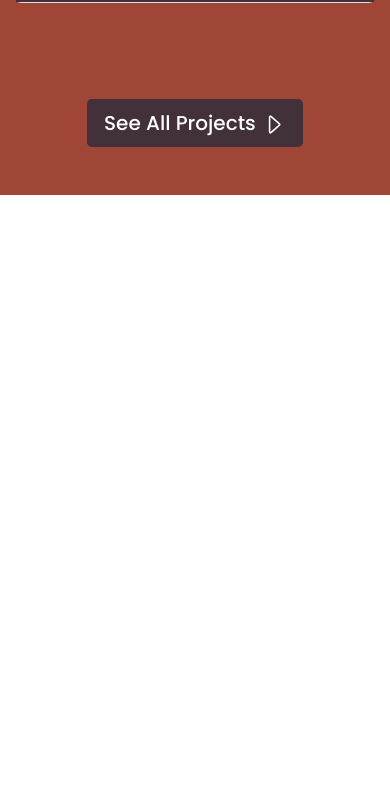
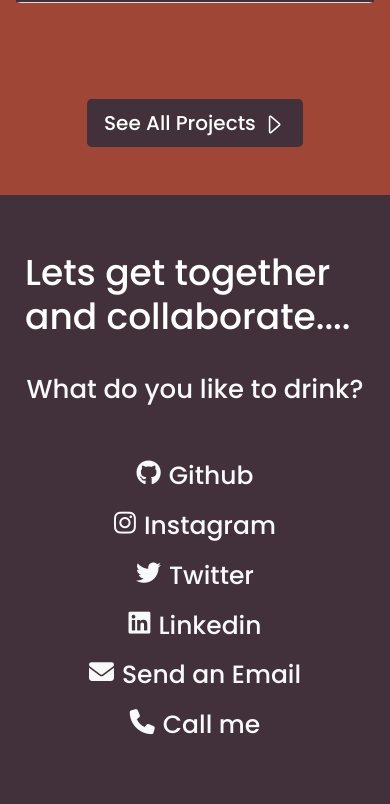
Before and after one commit to michaeldilulo/Personal-Portfolio, a plain HTML site: page index.html in a window 390 px wide. Shown: the part 2994-3798 px from the top of the page. Before the commit the page ends 3189 px from the top, so only its background shows below. Drawn offline with nearby package versions, Linux system fonts and the light colour scheme.

Commit message:
Footer, mobile responsive

```diff
--- a/index.html
+++ b/index.html
@@ -141,11 +141,52 @@
 
     </main>
 
-    <footer></footer>
+    <footer>
+
+        <div class="container-fluid">
+            <div class="row">
+                <div class="col-md-12 d-flex justify-content-center pt-5 portfolio-header">
+                    <h1 class="portfolio-footer-heading portfolio-heading-content">
+                        Lets get together and collaborate....
+                    </h1>
+                </div>
+            </div>
+        </div>
+        <div class="container-fluid">
+            <div class="row">
+                <div
+                    class="col-md-12 d-flex justify-content-center portfolio-footer-text pt-4 pb-4 portfolio-header text-light">
+                    What do you like to drink?
+                </div>
+            </div>
+        </div>
+        <div class="container-fluid">
+            <div class="row portfolio-header pb-5 pt-4 text-light portfolio-footer-row">
+                <div class="col-md-2 d-flex justify-content-center portfolio-project-links mb-1">
+                    <i class="fab fa-github mr-2 mt-1 portfolio-footer-icons"></i>Github
+                </div>
+                <div class="col-md-2 d-flex justify-content-center portfolio-project-links mb-1">
+                    <i class="fab fa-instagram mr-2 mt-1"></i>Instagram
+                </div>
+                <div class="col-md-2 d-flex justify-content-center portfolio-project-links mb-1">
+                    <i class="fab fa-twitter mr-2 mt-1"></i>Twitter
+                </div>
+                <div class="col-md-2 d-flex justify-content-center portfolio-project-links mb-1">
+                    <i class="fab fa-linkedin mr-2 mt-1"></i>Linkedin
+                </div>
+                <div class="col-md-2 d-flex justify-content-center portfolio-project-links mb-1">
+                    <i class="fas fa-envelope mr-2 mt-1"></i>Send an Email
+                </div>
+                <div class="col-md-2 d-flex justify-content-center portfolio-project-links mb-1">
+                    <i class="fas fa-phone mr-2 mt-1"></i>Call me
+                </div>
+            </div>
+        </div>
+    </footer>
 
 
 
-
+    <script src="https://kit.fontawesome.com/514cbcf0ae.js" crossorigin="anonymous"></script>
     <script src="https://code.jquery.com/jquery-3.5.1.slim.min.js"
         integrity="sha384-DfXdz2htPH0lsSSs5nCTpuj/zy4C+OGpamoFVy38MVBnE+IbbVYUew+OrCXaRkfj"
         crossorigin="anonymous"></script>
--- a/styles.css
+++ b/styles.css
@@ -65,6 +65,33 @@ ul {
     color: #fff;
 }
 
+.portfolio-header {
+    background-color: #42313A;
+}
+.portfolio-heading-content {
+    color: #fff;
+    padding-top: 32vh;
+}
+
+.portfolio-footer-text {
+    font-size: 26px;
+    display: flex;
+    justify-content: center;
+}
+.portfolio-project-links {
+    font-size: 25px;
+    padding-bottom: 32vh;
+}
+
+.portfolio-footer-row {
+    display: flex;
+    justify-content: space-evenly;
+}
+
+/* .portfolio-footer-icons {
+    padding-bottom: 200px;
+} */
+
 @media(max-width: 576px) {
 .portfolio-text {
     color: #F1DCC9;
@@ -88,6 +115,7 @@ ul {
     height: 50vh;
 }
 
+
 h2 {
   margin-left: 50px;
 }
@@ -98,4 +126,27 @@ h2 {
 .portfolio-project-span {
     margin-left: 50px;
 }
+.portfolio-footer-content {
+    font-size: 50px;
+    display: flex;
+    justify-content: center;
 }
+
+.portfolio-footer-text {
+    font-size: 26px;
+    display: flex;
+    justify-content: center;
+}
+.portfolio-project-links {
+    font-size: 25px;
+    padding-bottom: 1vh;
+}
+.portfolio-footer-heading {
+    font-size: 36px;
+}
+.portfolio-heading-content {
+    color: #fff;
+    margin-left: 10px;
+    padding-top: 1vh;
+}
+}
```
